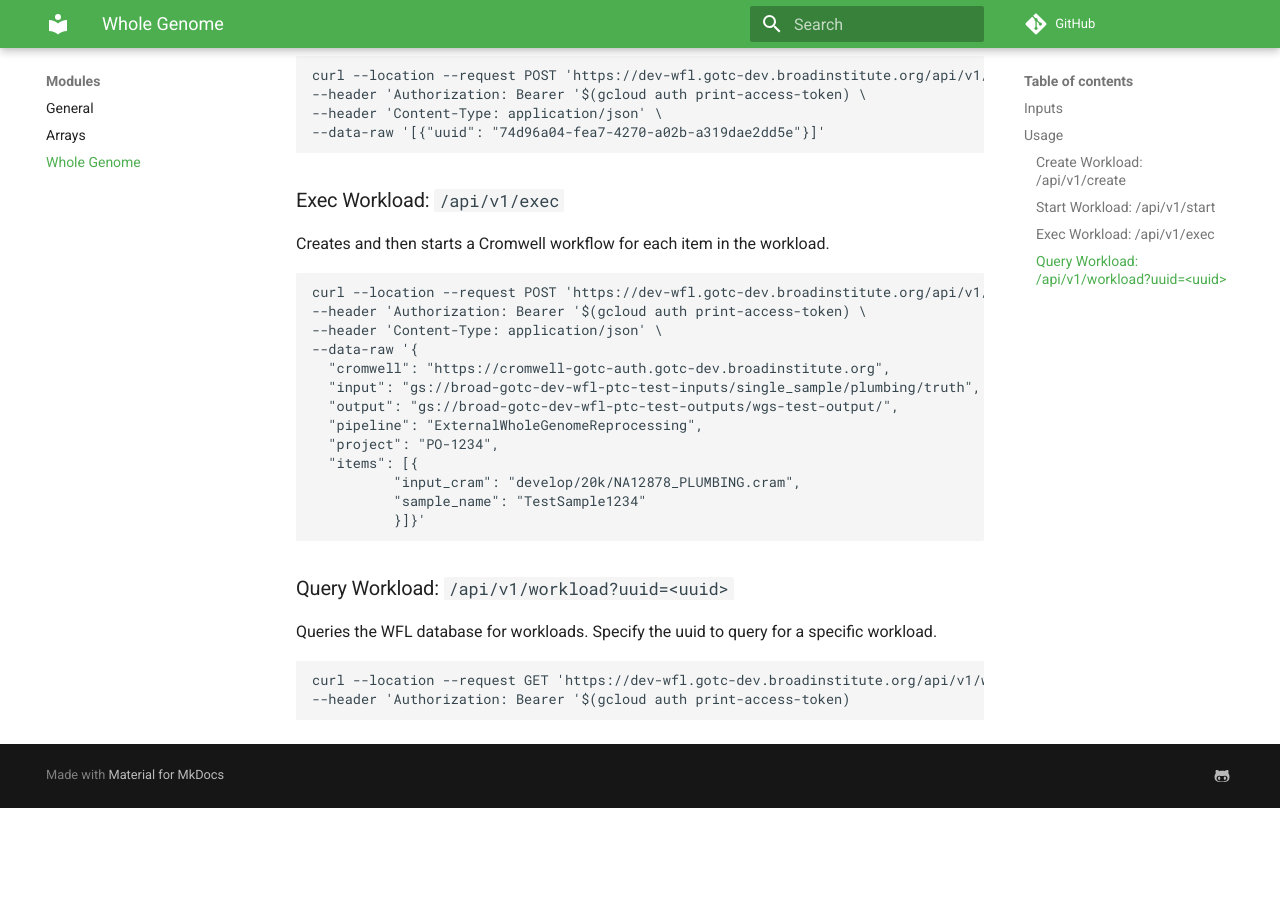
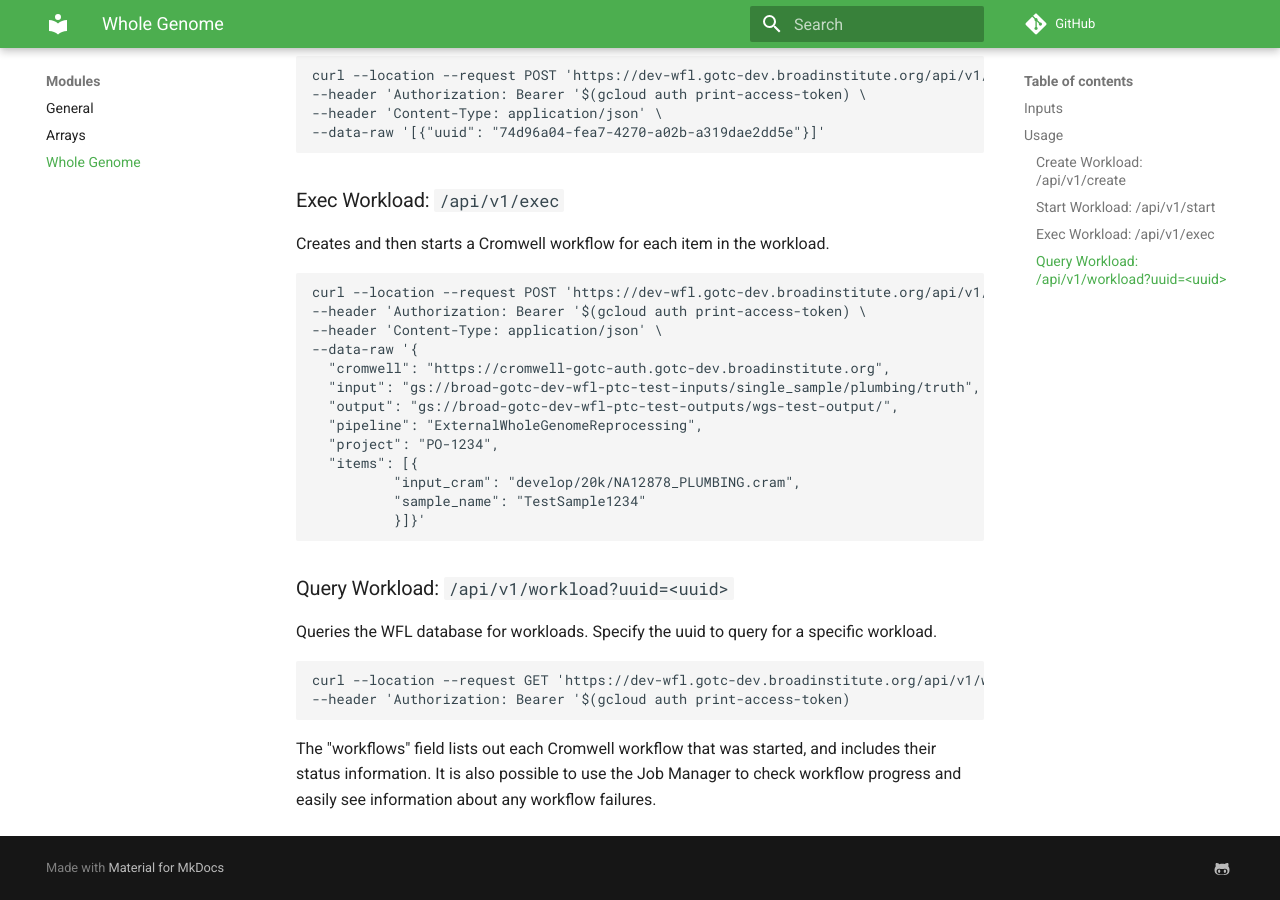
Before and after one commit to broadinstitute/wfl, an MkDocs documentation site: the page built from docs/md/dev-wgs.md, in a window 1280 px wide and 900 px high, scrolled down 1674 px. Built offline with MkDocs 1.6.1 and Material for MkDocs 9.7.7, drawn with Linux system fonts in a browser that asks for light colours; comment, search, counter and statistics services are not loaded; before the commit the page ends 2482 px from its top, so only the background shows below that.

Commit message:
Add note about checking workflow statuses

````diff
--- a/docs/md/dev-wgs.md
+++ b/docs/md/dev-wgs.md
@@ -113,3 +113,6 @@ Queries the WFL database for workloads. Specify the uuid to query for a specific
 curl --location --request GET 'https://dev-wfl.gotc-dev.broadinstitute.org/api/v1/workload?uuid=813e3c38-9c11-4410-9888-435569d91d1d' \
 --header 'Authorization: Bearer '$(gcloud auth print-access-token)
 ```
+The "workflows" field lists out each Cromwell workflow that was started, and includes their
+status information. It is also possible to use the Job Manager to check workflow progress and
+easily see information about any workflow failures.
````
